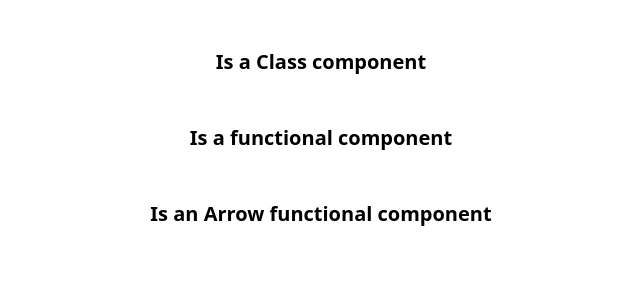
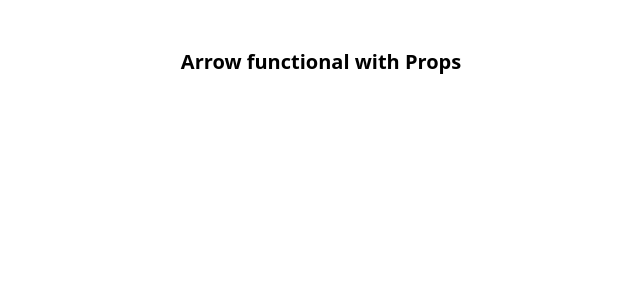
Before and after one commit to jeanAnatol/react-intro-2, a React (Vite) app: page / in a window 1280 px wide. Shown: the top 300 px of the page, without its empty margins (319-959 px from the left). Built offline with nearby package versions, Linux system fonts and the light colour scheme.

Commit message:
feat: add  ArrowFunctional component with props

```diff
--- a/src/App.tsx
+++ b/src/App.tsx
@@ -1,10 +1,10 @@
 // import ViteIntro from "./components/ViteIntro/ViteIntro.tsx";
 
 //Always import the components
-import ClassComponent from "./components/ClassComponent.tsx";
-import FunctionalComponent from "./components/FunctionalComponent.tsx";
-import ArrowFunctionalComponent from "./components/ArrowFunctionalComponent.tsx";
-
+// import ClassComponent from "./components/ClassComponent.tsx";
+// import FunctionalComponent from "./components/FunctionalComponent.tsx";
+// import ArrowFunctionalComponent from "./components/ArrowFunctionalComponent.tsx";
+import ArrowFunctionalComponentWithProps from "./components/ArrowFunctionalComponentWithProps.tsx";
 
 
 function App() {
@@ -13,9 +13,10 @@ function App() {
   return (
     <>
       {/*<ViteIntro />*/}
-        <ClassComponent />
-        <FunctionalComponent />
-        <ArrowFunctionalComponent/>
+      {/*  <ClassComponent />*/}
+      {/*  <FunctionalComponent />*/}
+      {/*  <ArrowFunctionalComponent/>*/}
+        <ArrowFunctionalComponentWithProps title={"Arrow functional with Props"}/>
     </>
   )
 }
--- /dev/null
+++ b/src/components/ArrowFunctionalComponentWithProps.tsx
@@ -0,0 +1,14 @@
+
+type Props = {
+    title: string;
+}
+
+const ArrowFunctionalComponent = ({title} : Props) =>  {
+
+    return(
+        <>
+            <h1 className="text-center text-xl font-bold mt-12">{title}</h1>
+        </>
+    )
+}
+export default ArrowFunctionalComponent;
```
